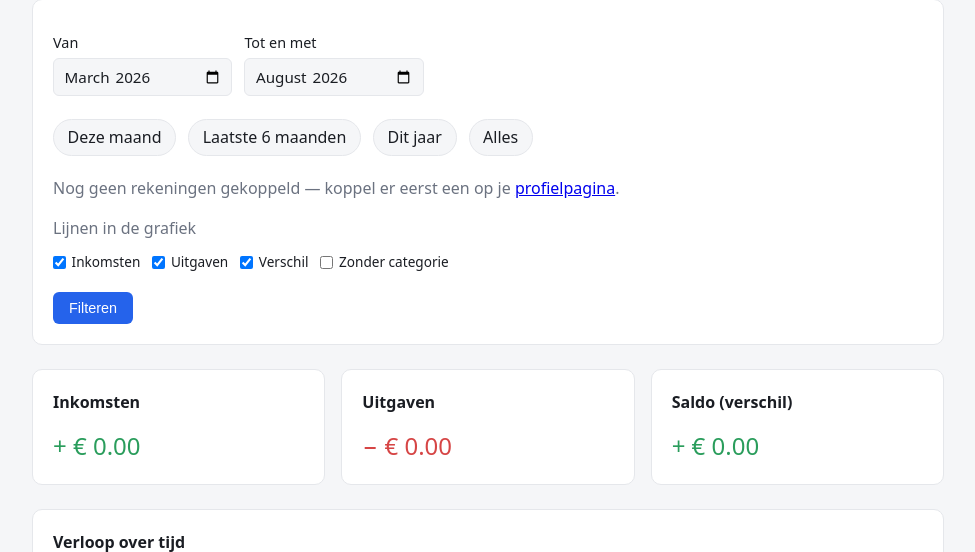
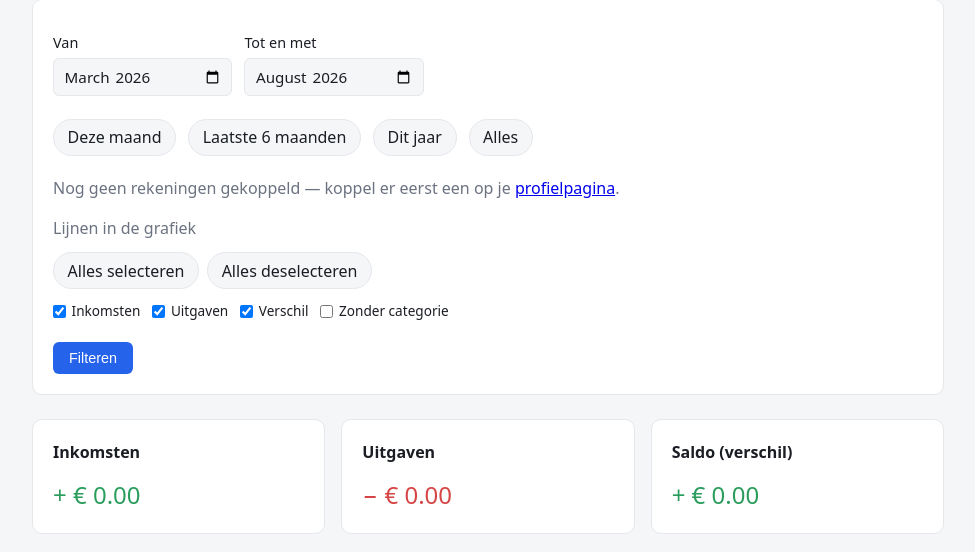
Before and after one commit to teigie/boekhouding_appv2, a FastAPI app: page / in a window 1280 px wide. Shown: the part 250-802 px from the top of the page, without its empty margins (152-1127 px from the left). Run offline with FastAPI, Linux system fonts and the light colour scheme; the visitor is signed in with stand-in values (Sample User, id 1); data that the repository does not hold is empty; parts of the project's set-up code (start-up, migrations or seed data) failed here and were passed over.

Commit message:
buttons toegevoegd voor alles selecteren/deselecteren.

```diff
--- a/app/static/css/style.css
+++ b/app/static/css/style.css
@@ -389,7 +389,8 @@ summary {
   margin: 0;
 }
 
-.preset-btn {
+.preset-btn,
+.checkbox-toggle-btn {
   font: inherit;
 }
 
--- a/app/static/js/dashboard.js
+++ b/app/static/js/dashboard.js
@@ -15,6 +15,21 @@
       });
     });
   }
+
+  // "Alles selecteren"/"Alles deselecteren" boven de categorieën- en
+  // grafieklijnen-checkboxes (data-check-group is de checkbox-naam, dus
+  // dit werkt voor elke checkbox-groep die zo'n knoppenpaar krijgt) — zet
+  // alleen de checkboxen zelf om, submit niets: de gebruiker klikt zelf
+  // nog op "Filteren" zodra de selectie klopt.
+  document.querySelectorAll(".checkbox-toggle-btn").forEach(function (btn) {
+    btn.addEventListener("click", function () {
+      var checked = btn.dataset.checkAction === "all";
+      var selector = 'input[type="checkbox"][name="' + btn.dataset.checkGroup + '"]';
+      document.querySelectorAll(selector).forEach(function (box) {
+        box.checked = checked;
+      });
+    });
+  });
 
   // "Per categorie": elke categorierij is klikbaar (en met Enter/Spatie
   // bedienbaar, vandaar tabindex + role="button" in index.html) en
--- a/app/templates/index.html
+++ b/app/templates/index.html
@@ -38,6 +38,10 @@
 
       {% if categorieen %}
         <p class="muted" style="margin-top: 1rem; margin-bottom: 0.35rem;">Categorieën meetellen</p>
+        <div class="table-actions" style="gap: 0.5rem; margin-bottom: 0.5rem;">
+          <button type="button" class="chip checkbox-toggle-btn" data-check-group="cat_ids" data-check-action="all">Alles selecteren</button>
+          <button type="button" class="chip checkbox-toggle-btn" data-check-group="cat_ids" data-check-action="none">Alles deselecteren</button>
+        </div>
         <div class="table-actions checkbox-row" style="flex-wrap: wrap;">
           {% for c in categorieen %}
             <label><input type="checkbox" name="cat_ids" value="{{ c['ID'] }}" {{ "checked" if c['ID']|string in selected_cat_ids }}> {{ c["Name"] }}</label>
@@ -47,6 +51,10 @@
       {% endif %}
 
       <p class="muted" style="margin-top: 1rem; margin-bottom: 0.35rem;">Lijnen in de grafiek</p>
+      <div class="table-actions" style="gap: 0.5rem; margin-bottom: 0.5rem;">
+        <button type="button" class="chip checkbox-toggle-btn" data-check-group="graph_lines" data-check-action="all">Alles selecteren</button>
+        <button type="button" class="chip checkbox-toggle-btn" data-check-group="graph_lines" data-check-action="none">Alles deselecteren</button>
+      </div>
       <div class="table-actions checkbox-row" style="flex-wrap: wrap;">
         {% for opt in graph_line_options %}
           <label><input type="checkbox" name="graph_lines" value="{{ opt.key }}" {{ "checked" if opt.key in selected_graph_lines }}> {{ opt.label }}</label>
```
